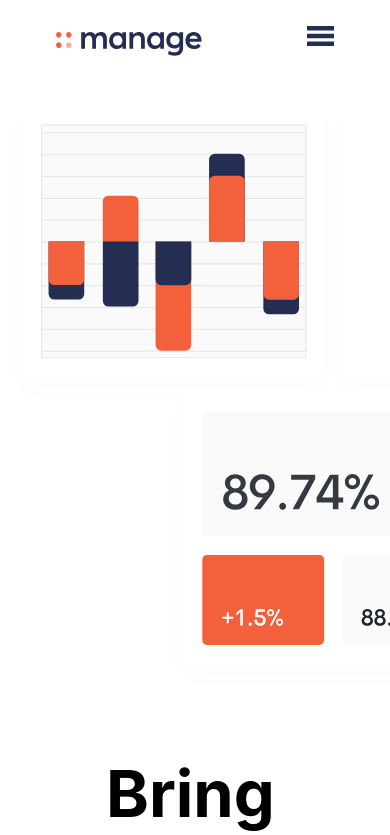
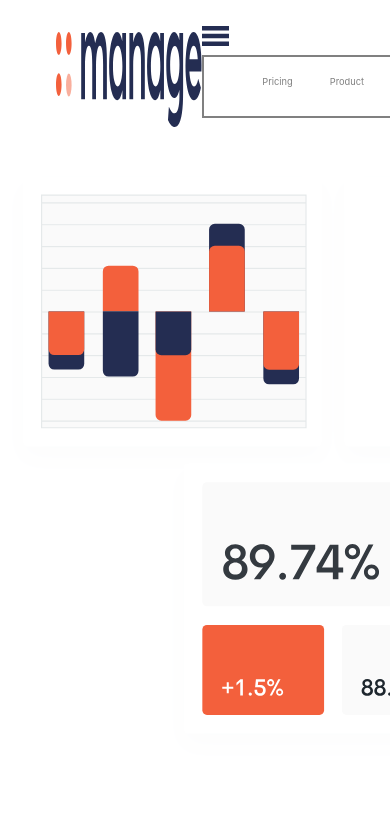
Before and after one commit to nathanabramov1/manage-landing-page, a React (Create React App) app in the folder manage-landing-page/: page / in a window 390 px wide. Shown: the top 835 px of the page. Built offline with nearby package versions, Linux system fonts and the light colour scheme.

Commit message:
dont know

```diff
--- a/manage-landing-page/src/App.jsx
+++ b/manage-landing-page/src/App.jsx
@@ -13,12 +13,22 @@ import "./AppMedia.css";
 import "./swiper.jsx";
 import Swiper from "./swiper.jsx";
 
+function NavBar() {
+  const [active, setActive] = useState(false);
 
-function OpenButton() {
-  // const [active, setActive] = useState('container')
+  const openNavBar = () => {
+    setActive(!active);
+  };
+
   return (
-    <div>
-      <ul className="navigation">
+    <div >
+      <img
+        className="open"
+        src={openButton}
+        alt="open"
+        onClick={openNavBar}
+      />
+      <ul className={`navigation ${active ? 'active' : ''}`}>
         <li>Pricing</li>
         <li>Product</li>
         <li>About Us</li>
@@ -28,6 +38,36 @@ function OpenButton() {
     </div>
   );
 }
+
+
+// function NavBar() {
+//   const [active, setActive] = useState(false);
+
+//   const openNavBar = () => {
+//     setActive(!active); // Toggle the state: Set to the opposite of current value
+//   };
+
+//   return (
+//     <div>
+//       <img
+//         className="open"
+//         src={openButton}
+//         alt="open"
+//         onClick={openNavBar}
+//       />
+//       {active && ( // Only render the navigation if `active` is true
+//         <ul className="navigation">
+//           <li>Pricing</li>
+//           <li>Product</li>
+//           <li>About Us</li>
+//           <li>Careers</li>
+//           <li>Community</li>
+//         </ul>
+//       )}
+//     </div>
+//   );
+// }
+
 
    function MyButton() {
   return (
@@ -77,6 +117,7 @@ function OpenButton() {
   return (
     <div className="navbar">
       <nav>
+
         <ul>
           <li>
             <a href="">Pricing</a>
@@ -110,17 +151,13 @@ function Website() {
     <Suspense fallback={<img src={logo}></img>}>
       <div className="container">
         <div className="nav">
-          <div>
+          <div className="small-nav">
             <img className="logo" src={logo} alt="logo" />
+            <NavBar></NavBar>
           </div>
           <Navbar></Navbar>
           <MyButton1></MyButton1>
-          <img
-            className="open"
-            src={openButton}
-            alt="open"
-            // onClick={}
-          />
+
         </div>
 
         <section>
--- a/manage-landing-page/src/AppMedia.css
+++ b/manage-landing-page/src/AppMedia.css
@@ -3,13 +3,20 @@
         font-size: 120%;
     }
     .test{
-        width: 800px;
+        width: 900px;
+    }
+
+    .divNav{
+        display: none;
     }
 
 }
 @media (min-width: 2000px) {
     .test{
-        width: 780px;
+        width: 900px;
+    }
+    .divNav{
+        display: none;
     }
 }
 
@@ -39,6 +46,9 @@
     .test{
         width: 620px;
     }
+    .divNav{
+        display: none;
+    }
 
 }
 
@@ -50,6 +60,9 @@
         width: 450px;
     }
 
+    .divNav{
+        display: none;
+    }
 
 }
 
@@ -65,12 +78,16 @@
     .test{
         width: 420px;
     }
+    .divNav{
+        display: none;
+    }
 }
 
 @media (max-width:1150px){
     html{
         font-size: 75%;
     }
+
     .button{
         padding: 1.56em;
         padding-left: 2.5em;
@@ -109,6 +126,7 @@
         font-size: 65%;
     }
 
+
     .button{
         padding: 1.36em;
         padding-left: 2em;
@@ -146,6 +164,7 @@
     html{
         font-size: 58%;
     }
+
 
     .button{
         padding: 1.1em;
@@ -187,6 +206,7 @@
     .navbar{
         display: none;
     }
+
     .button1{
         display: none;
     }
@@ -279,7 +299,17 @@
 
        }
     .test{
-        width: 600px;
+        width: 400px;
+
+    }
+    .navigation{
+        color: grey;
+        border: 2px solid;
+    }
+    .small-nav{
+        display: flex;
+        justify-content: space-around;
     }
 
+
 }
```
Lines whose indentation alone changed are shown as unchanged.
